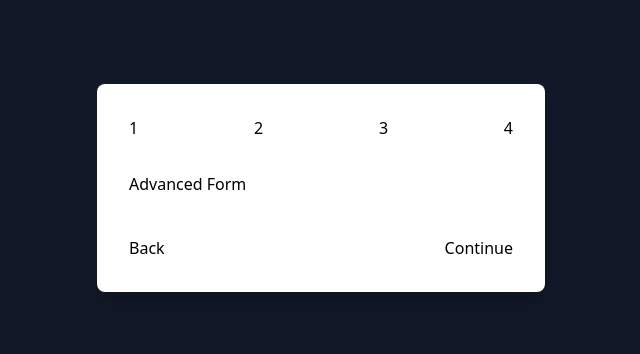
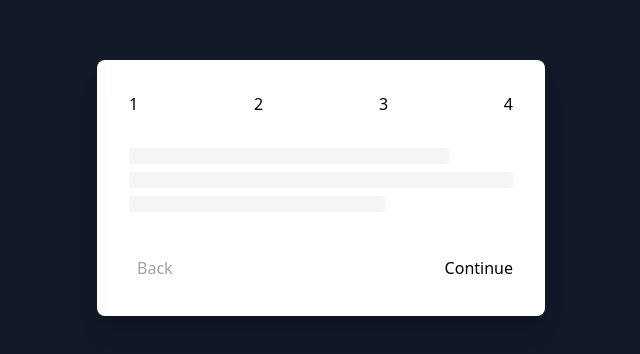
Before and after one commit to JayCodeGitHub/advanced-form, a React (Create React App) app: page / in a window 1280 px wide. Shown: the part 212-566 px from the top of the page, without its empty margins (319-959 px from the left). Built offline with nearby package versions, Linux system fonts and the light colour scheme.

Commit message:
Styled back button

```diff
--- a/src/components/form.tsx
+++ b/src/components/form.tsx
@@ -8,11 +8,15 @@ function Form() {
         <div>4</div>
       </div>
       <div className="space-y-2 px-8">
-        <h1 className="text-black">Advanced Form</h1>
+        <div className="h-4 w-5/6 rounded bg-neutral-100" />
+        <div className="h-4 rounded bg-neutral-100" />
+        <div className="h-4 w-4/6 rounded bg-neutral-100" />
       </div>
       <div className="px-8 pb-8">
         <div className="mt-10 flex justify-between">
-          <button>Back</button>
+          <button className="duration-350 rounded px-2 py-1 text-neutral-400 transition hover:text-neutral-700">
+            Back
+          </button>
           <button>Continue</button>
         </div>
       </div>
```
